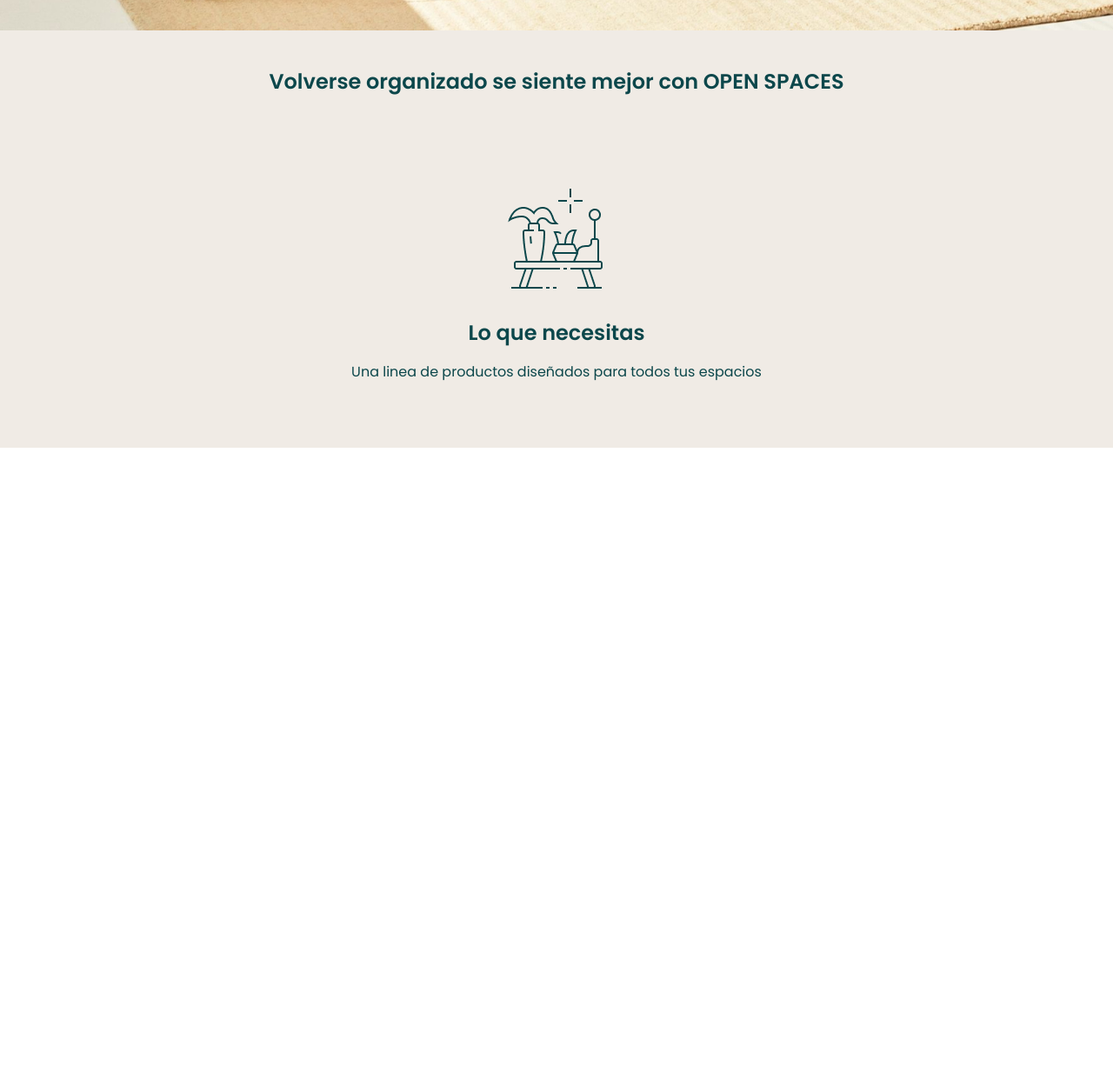
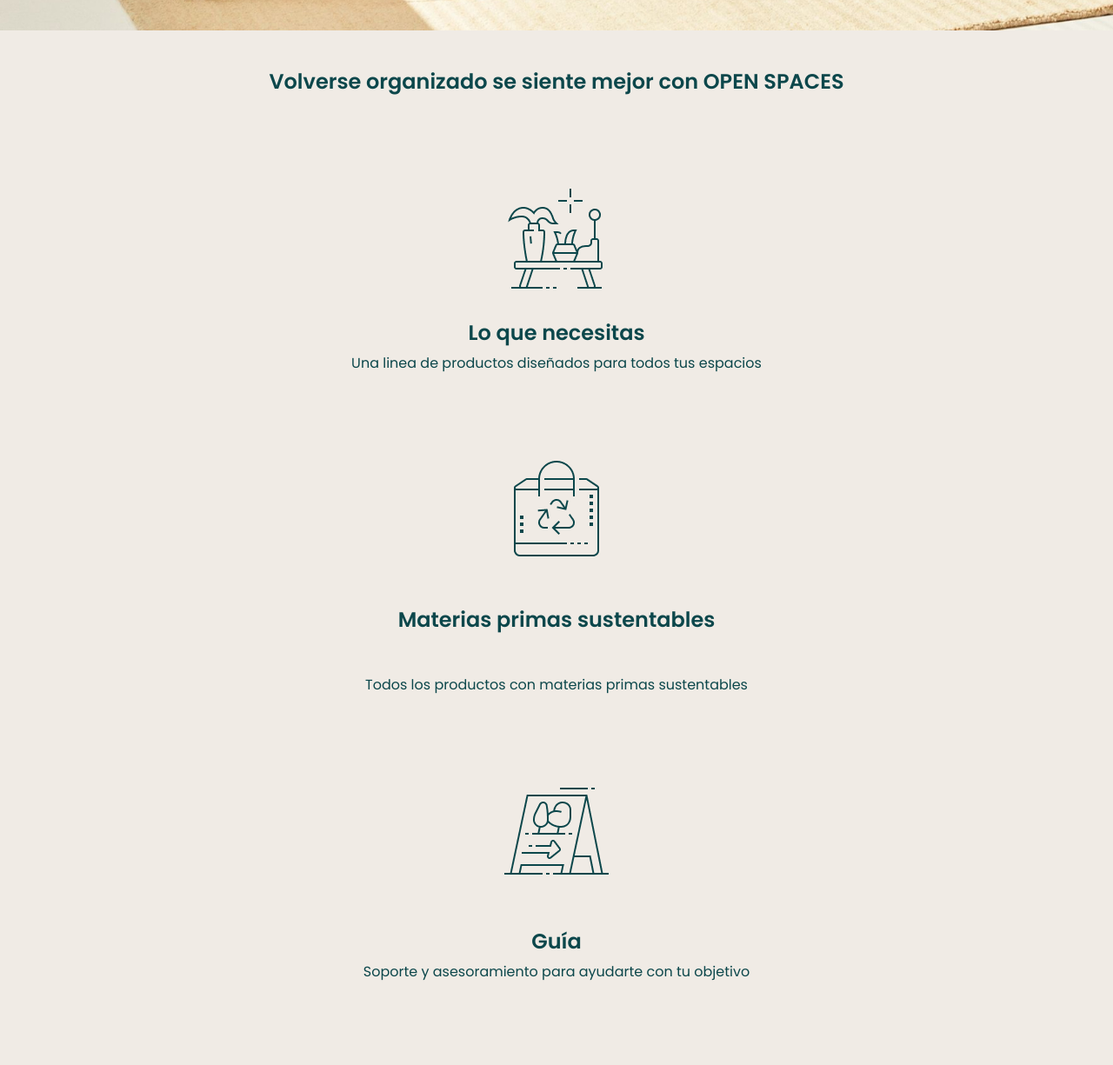
Before and after one commit to Adalab/modulo-1-evaluacion-final-micaelaalvarezj, a plain HTML site: page index.html in a window 1280 px wide. Shown: the part 765-1990 px from the top of the page at 87% size. Before the commit the page ends 1280 px from the top, so only its background shows below. Drawn offline with Linux system fonts and the light colour scheme.

Commit message:
segundo modulo

```diff
--- a/index.html
+++ b/index.html
@@ -34,6 +34,16 @@
             </div>
             <div class="grid__item--third">Lo que necesitas</div>
             <div class="grid__item--fourth">Una linea de productos diseñados para todos tus espacios</div>
+            <div class="grid__item--fifth">
+                <img src="./recursos/Biodegradable bag.png" alt="dibujo bolsa reciclable" class="icon-recicled">
+            </div>
+            <div class="grid__item--sixth">Materias primas sustentables</div>
+            <div class="grid__item--seventh">Todos los productos con materias primas sustentables</div>
+            <div class="grid__item--eighth">
+                <img src="./recursos/Park.png" alt="dibujo guia" class="icon-guide">
+            </div>
+            <div class="grid__item--ninth">Guía</div>
+            <div class="grid__item--tenth">Soporte y asesoramiento para ayudarte con tu objetivo</div>
         </div>
     </main>
 </body>
--- a/style.css
+++ b/style.css
@@ -62,7 +62,7 @@
     background-color: #f0ebe5;
     display: grid;
     grid-template-columns: 1fr;
-    grid-template-rows: 180px 150px 50px 100px;
+    grid-template-rows: 180px 150px 40px 120px 170px 80px 120px 170px 40px 120px;
 }
 .grid__item--first {
     color:#0c474b;
@@ -92,5 +92,48 @@
     font-family: "poppins";
     font-weight: 400;
     font-size: 16px;
+    padding: 0px 120px;
+}
+.grid__item--fifth {
+    grid-row: 5;
+    text-align: center;
+}
+.grid__item--sixth {
+    grid-row: 6;
+    text-align: center;
+    color: #0c474b;
+    font-family: "poppins";
+    font-weight: 600;
+    font-size: 24px;
     padding: 0px 103px;
 }
+.grid__item--seventh {
+    grid-row: 7;
+    color: #0c474b;
+    text-align: center;
+    font-family: "poppins";
+    font-weight: 400;
+    font-size: 16px;
+    padding: 0px 140px;
+}
+.grid__item--eighth {
+    grid-row: 8;
+    text-align: center;
+}
+.grid__item--ninth {
+    grid-row: 9;
+    text-align: center;
+    color: #0c474b;
+    font-family: "poppins";
+    font-weight: 600;
+    font-size: 24px;
+}
+.grid__item--tenth {
+    grid-row: 10;
+    color: #0c474b;
+    text-align: center;
+    font-family: "poppins";
+    font-weight: 400;
+    font-size: 16px;
+    padding: 0px 130px;
+}
```
Also changed, not shown: 1 other file.
